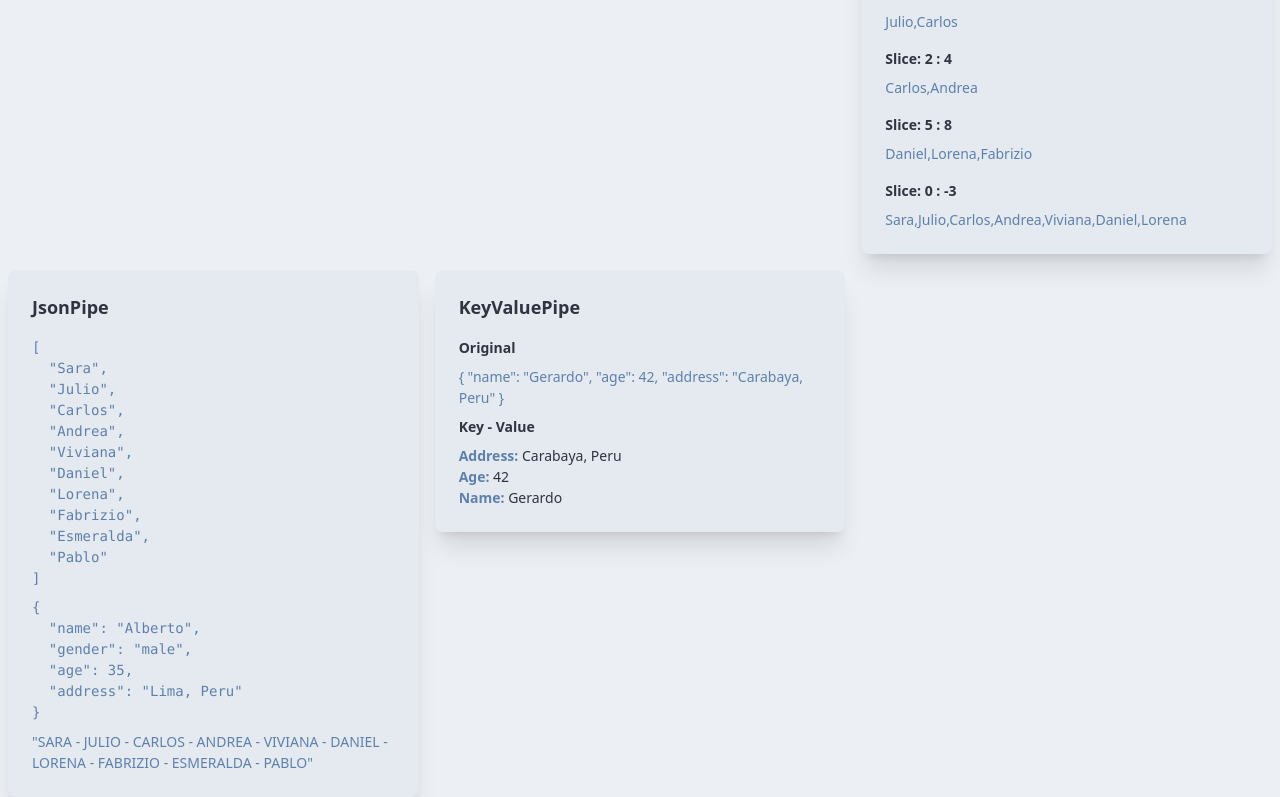
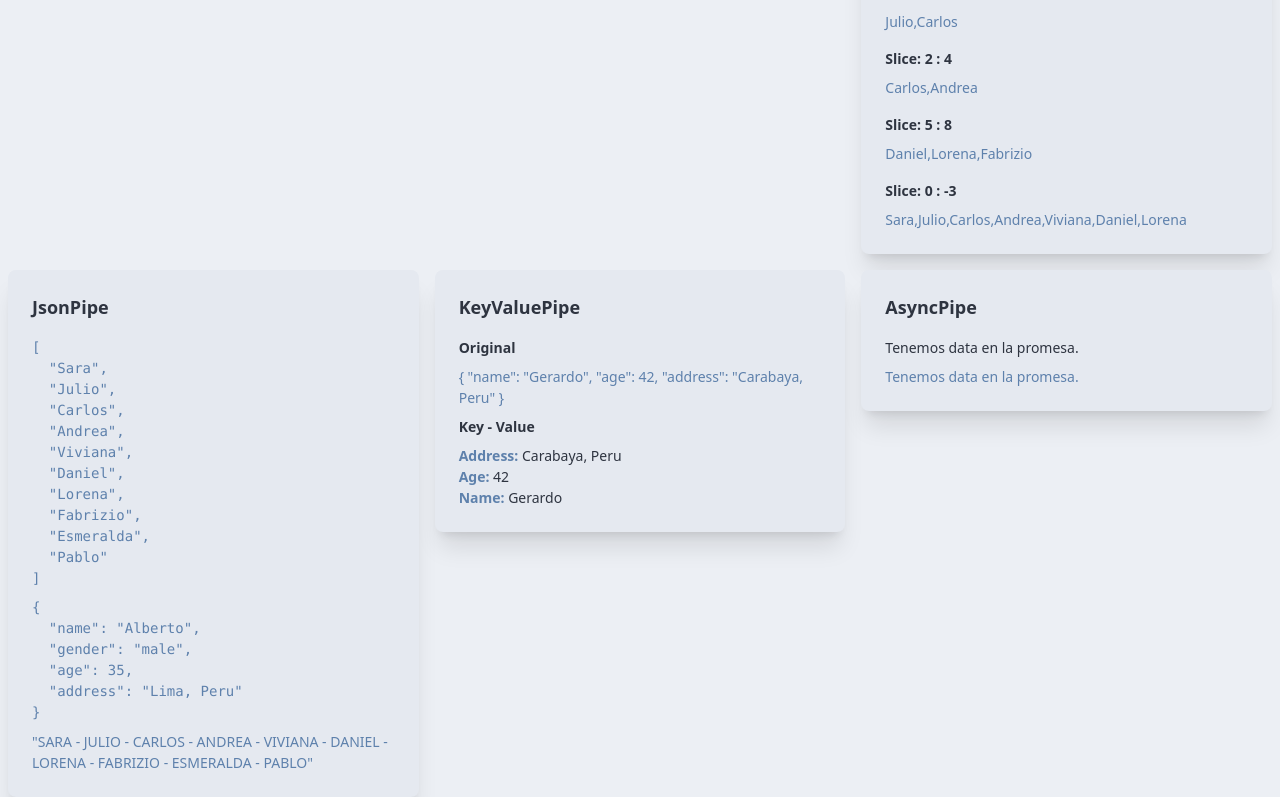
Before and after one commit to cristian-perez-incio/pipes-app-2025, an Angular app: page /uncommon in a window 1280 px wide. Shown: the part 391-1188 px from the top of the page. Built offline with nearby package versions, Linux system fonts and the light colour scheme.

Commit message:
Async Pipe

```diff
--- a/src/app/pages/uncommon-page/uncommon-page.html
+++ b/src/app/pages/uncommon-page/uncommon-page.html
@@ -78,4 +78,12 @@
       }
     </ul>
   </app-card>
+
+  <app-card title="AsyncPipe">
+    <p>{{promiseValue | async}}</p>
+
+    @if (promiseValue | async; as value) {
+    <p class="text-primary">{{value}}</p>
+    }
+  </app-card>
 </div>
--- a/src/app/pages/uncommon-page/uncommon-page.ts
+++ b/src/app/pages/uncommon-page/uncommon-page.ts
@@ -1,5 +1,5 @@
 import { Component, signal } from '@angular/core';
-import { I18nPluralPipe, I18nSelectPipe, JsonPipe, KeyValuePipe, SlicePipe, TitleCasePipe, UpperCasePipe } from '@angular/common';
+import { AsyncPipe, I18nPluralPipe, I18nSelectPipe, JsonPipe, KeyValuePipe, SlicePipe, TitleCasePipe, UpperCasePipe } from '@angular/common';
 
 import { Card } from "../../components/card/card";
 
@@ -21,7 +21,8 @@
   selector: 'app-uncommon-page',
   imports: [
     Card, UpperCasePipe, TitleCasePipe, I18nSelectPipe,
-    I18nPluralPipe, SlicePipe, JsonPipe, KeyValuePipe
+    I18nPluralPipe, SlicePipe, JsonPipe, KeyValuePipe,
+    AsyncPipe
   ],
   templateUrl: './uncommon-page.html'
 })
@@ -70,4 +71,12 @@
     address: 'Carabaya, Peru'
   };
 
+  // Async Pipe
+  promiseValue: Promise<string> = new Promise((resolve, reject) => {
+    setTimeout(() => {
+      resolve('Tenemos data en la promesa.');
+      console.log('Promesa finalizada!');
+    }, 3500);
+  });
+
 }
```
